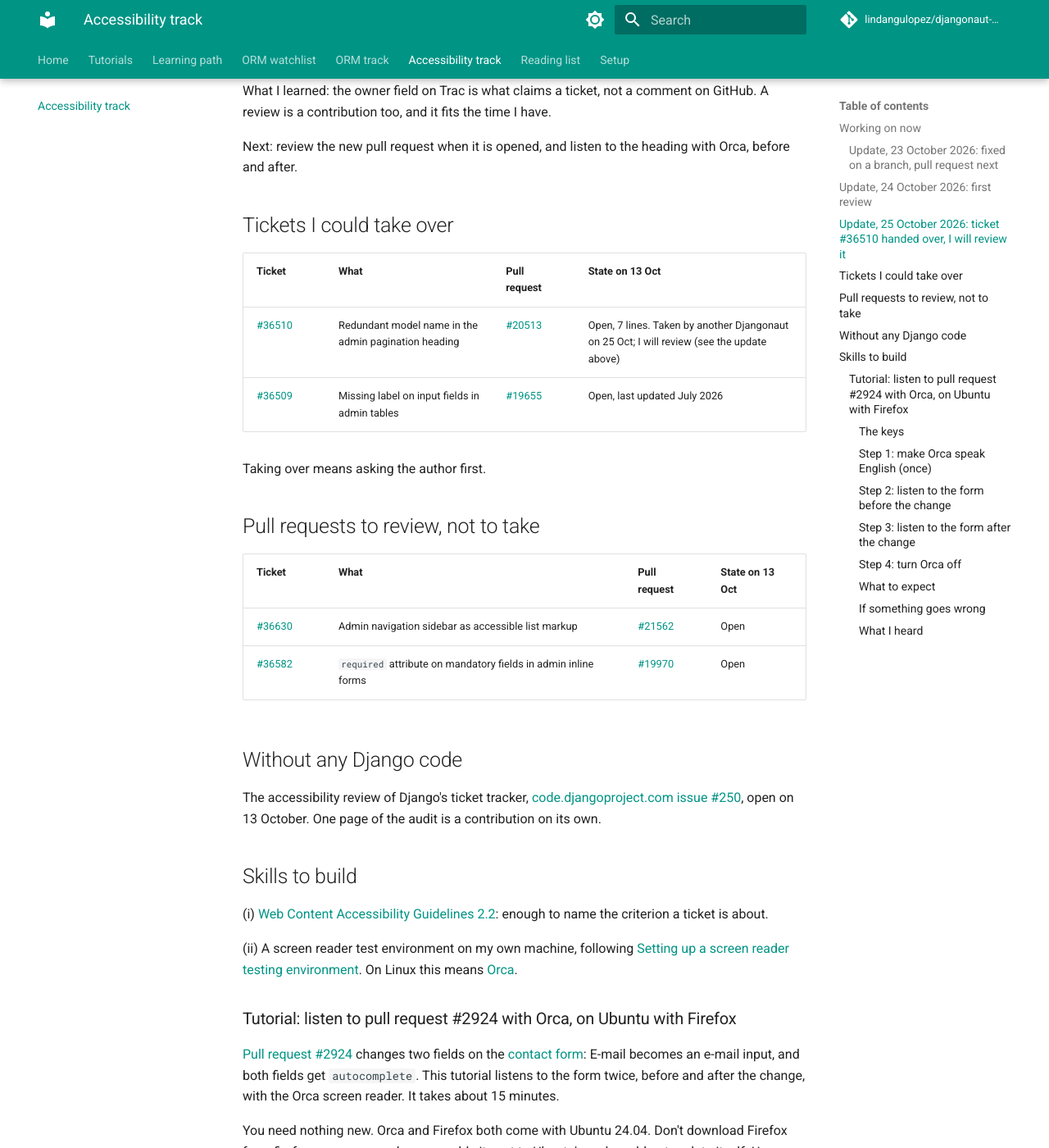
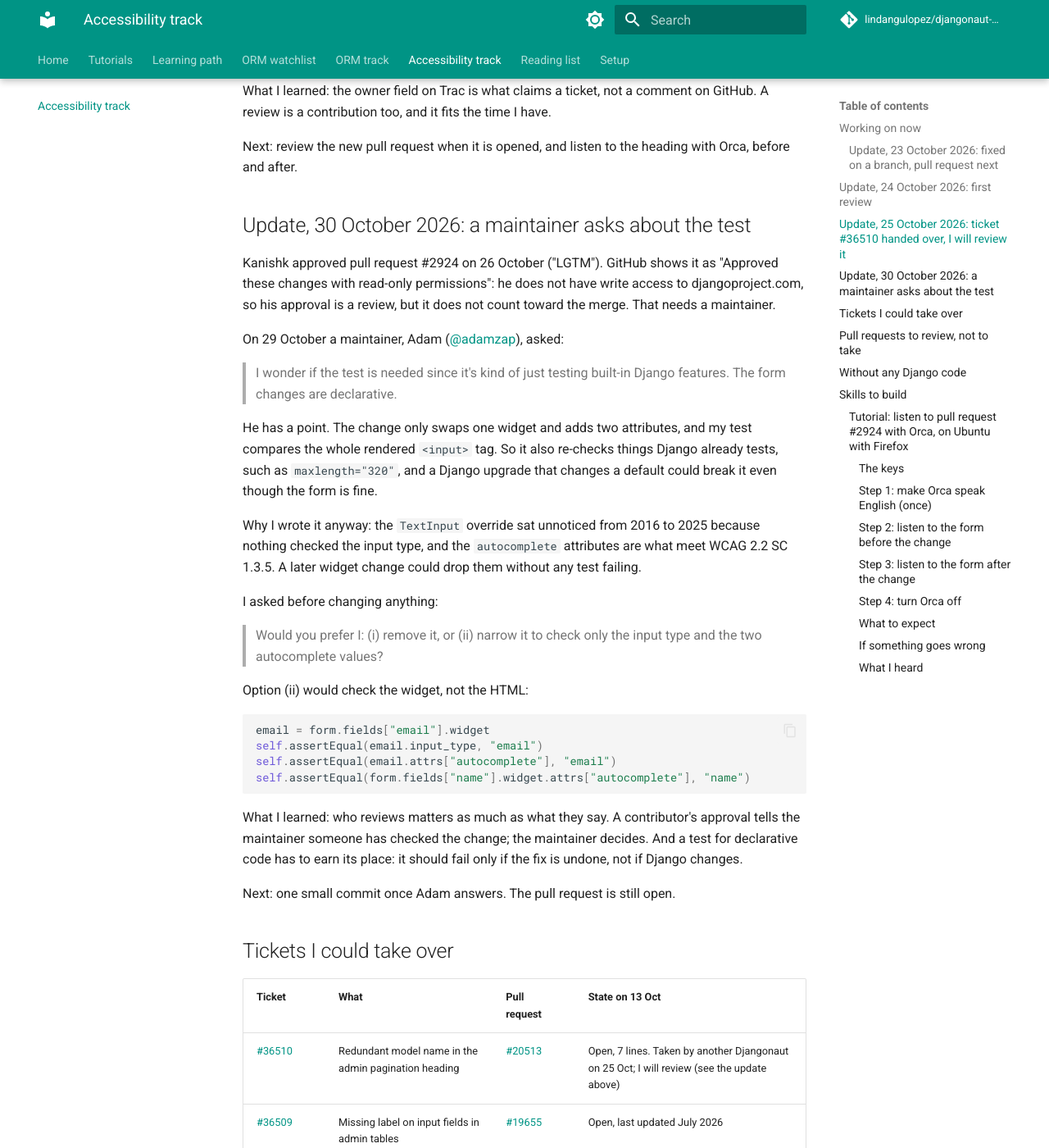
Before and after one commit to lindangulopez/djangonaut-session7, an MkDocs documentation site: the page built from docs/accessibility-track.md, in a window 1280 px wide and 1400 px high, scrolled down 2529 px. Shown: the whole window at 82% size. Built offline with MkDocs 1.6.1 and Material for MkDocs 9.7.7, drawn with Linux system fonts in a browser that asks for light colours; comment, search, counter and statistics services are not loaded.

Commit message:
PR #2924: a maintainer asks whether the test is needed
Status and accessibility track: update of 30 October 2026, adamzap's
question, the read-only approval, and the two options I offered.

````diff
--- a/docs/accessibility-track.md
+++ b/docs/accessibility-track.md
@@ -64,6 +64,35 @@ The ticket needs a decision before it needs code. The heading is visually hidden
 What I learned: the owner field on Trac is what claims a ticket, not a comment on GitHub. A review is a contribution too, and it fits the time I have.
 
 Next: review the new pull request when it is opened, and listen to the heading with Orca, before and after.
+
+## Update, 30 October 2026: a maintainer asks about the test
+
+Kanishk approved pull request #2924 on 26 October ("LGTM"). GitHub shows it as "Approved these changes with read-only permissions": he does not have write access to djangoproject.com, so his approval is a review, but it does not count toward the merge. That needs a maintainer.
+
+On 29 October a maintainer, Adam ([@adamzap](https://github.com/adamzap)), asked:
+
+> I wonder if the test is needed since it's kind of just testing built-in Django features. The form changes are declarative.
+
+He has a point. The change only swaps one widget and adds two attributes, and my test compares the whole rendered `<input>` tag. So it also re-checks things Django already tests, such as `maxlength="320"`, and a Django upgrade that changes a default could break it even though the form is fine.
+
+Why I wrote it anyway: the `TextInput` override sat unnoticed from 2016 to 2025 because nothing checked the input type, and the `autocomplete` attributes are what meet WCAG 2.2 SC 1.3.5. A later widget change could drop them without any test failing.
+
+I asked before changing anything:
+
+> Would you prefer I: (i) remove it, or (ii) narrow it to check only the input type and the two autocomplete values?
+
+Option (ii) would check the widget, not the HTML:
+
+```python
+email = form.fields["email"].widget
+self.assertEqual(email.input_type, "email")
+self.assertEqual(email.attrs["autocomplete"], "email")
+self.assertEqual(form.fields["name"].widget.attrs["autocomplete"], "name")
+```
+
+What I learned: who reviews matters as much as what they say. A contributor's approval tells the maintainer someone has checked the change; the maintainer decides. And a test for declarative code has to earn its place: it should fail only if the fix is undone, not if Django changes.
+
+Next: one small commit once Adam answers. The pull request is still open.
 
 ## Tickets I could take over
 
````
Also changed, not shown: docs/index.md (+1 -0 lines).
